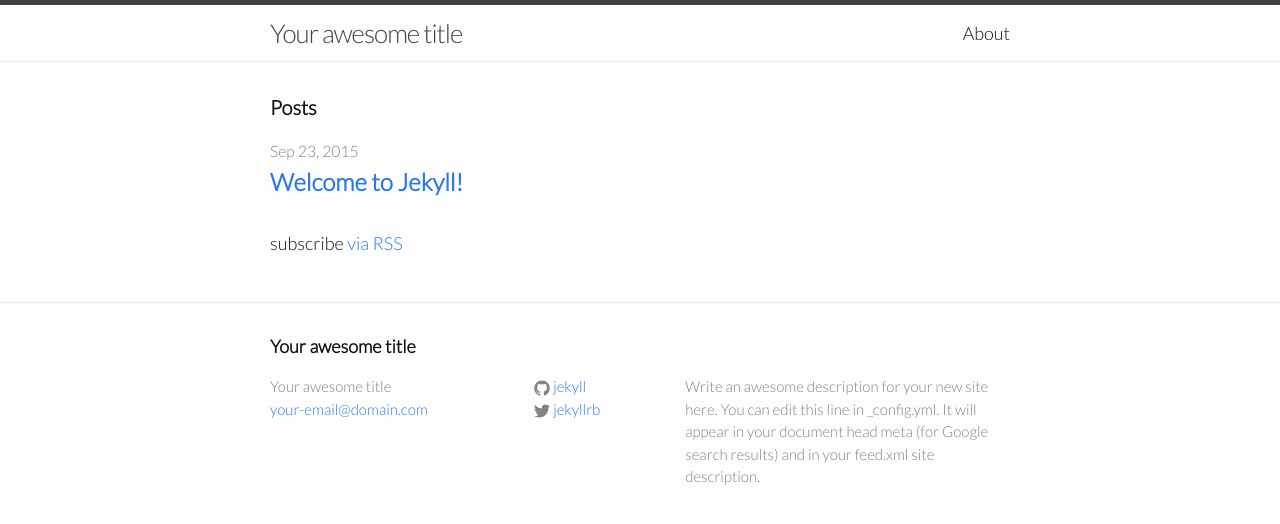
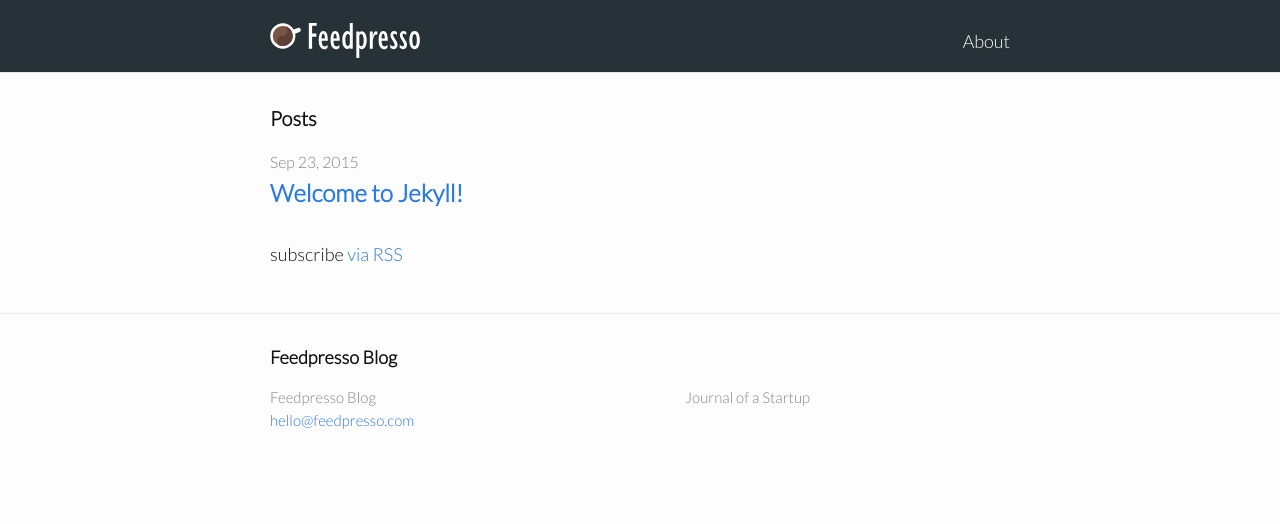
Before and after one commit to Feedpresso/blog, a Jekyll site: the page built from index.html, in a window 1280 px wide. Shown: the top 524 px of the page. Built offline with Jekyll 4.4.1, drawn with Linux system fonts in a browser that asks for light colours.

Commit message:
Initial header

```diff
--- a/_config.yml
+++ b/_config.yml
@@ -1,14 +1,10 @@
 # Site settings
-title: Your awesome title
-email: your-email@domain.com
+title: Feedpresso Blog
+email: hello@feedpresso.com
 description: > # this means to ignore newlines until "baseurl:"
-  Write an awesome description for your new site here. You can edit this
-  line in _config.yml. It will appear in your document head meta (for
-  Google search results) and in your feed.xml site description.
+  Journal of a Startup
 baseurl: "" # the subpath of your site, e.g. /blog/
-url: "http://yourdomain.com" # the base hostname & protocol for your site
-twitter_username: jekyllrb
-github_username:  jekyll
+url: "http://blog.feedpresso.com" # the base hostname & protocol for your site
 
 # Build settings
 markdown: kramdown
--- a/_includes/header.html
+++ b/_includes/header.html
@@ -2,7 +2,9 @@
 
   <div class="wrapper">
 
-    <a class="site-title" href="{{ site.baseurl }}/">{{ site.title }}</a>
+    <a class="site-title" href="{{ site.baseurl }}/">
+      <img src="/img/Logo-Feedpresso-full.svg" width="150px">
+    </a>
 
     <nav class="site-nav">
       <a href="#" class="menu-icon">
--- a/_sass/_layout.scss
+++ b/_sass/_layout.scss
@@ -5,6 +5,7 @@
     border-top: 5px solid $grey-color-dark;
     border-bottom: 1px solid $grey-color-light;
     min-height: 56px;
+    background: $grey-color-dark;
 
     // Positioning context for the mobile navigation icon
     position: relative;
@@ -15,6 +16,8 @@
     line-height: 56px;
     letter-spacing: -1px;
     margin-bottom: 0;
+    padding-top: 4px;
+    padding-bottom: 7px;
     float: left;
 
     &,
@@ -26,13 +29,14 @@
 .site-nav {
     float: right;
     line-height: 56px;
+    padding-top: 8px;
 
     .menu-icon {
         display: none;
     }
 
     .page-link {
-        color: $text-color;
+        color: $background-color;
         line-height: $base-line-height;
 
         // Gaps between nav items, but not on the first one
@@ -49,6 +53,7 @@
         border: 1px solid $grey-color-light;
         border-radius: 5px;
         text-align: right;
+        padding-top: 0px;
 
         .menu-icon {
             display: block;
@@ -81,6 +86,7 @@
 
         .page-link {
             display: block;
+            color: $text-color;
             padding: 5px 10px;
         }
     }
--- a/css/main.scss
+++ b/css/main.scss
@@ -18,7 +18,7 @@
 
 $grey-color:       #828282;
 $grey-color-light: lighten($grey-color, 40%);
-$grey-color-dark:  darken($grey-color, 25%);
+$grey-color-dark:  #263238;
 
 // Width of the content area
 $content-width:    800px;
```
Also changed, not shown: img/Logo-Feedpresso-full.svg (added).
